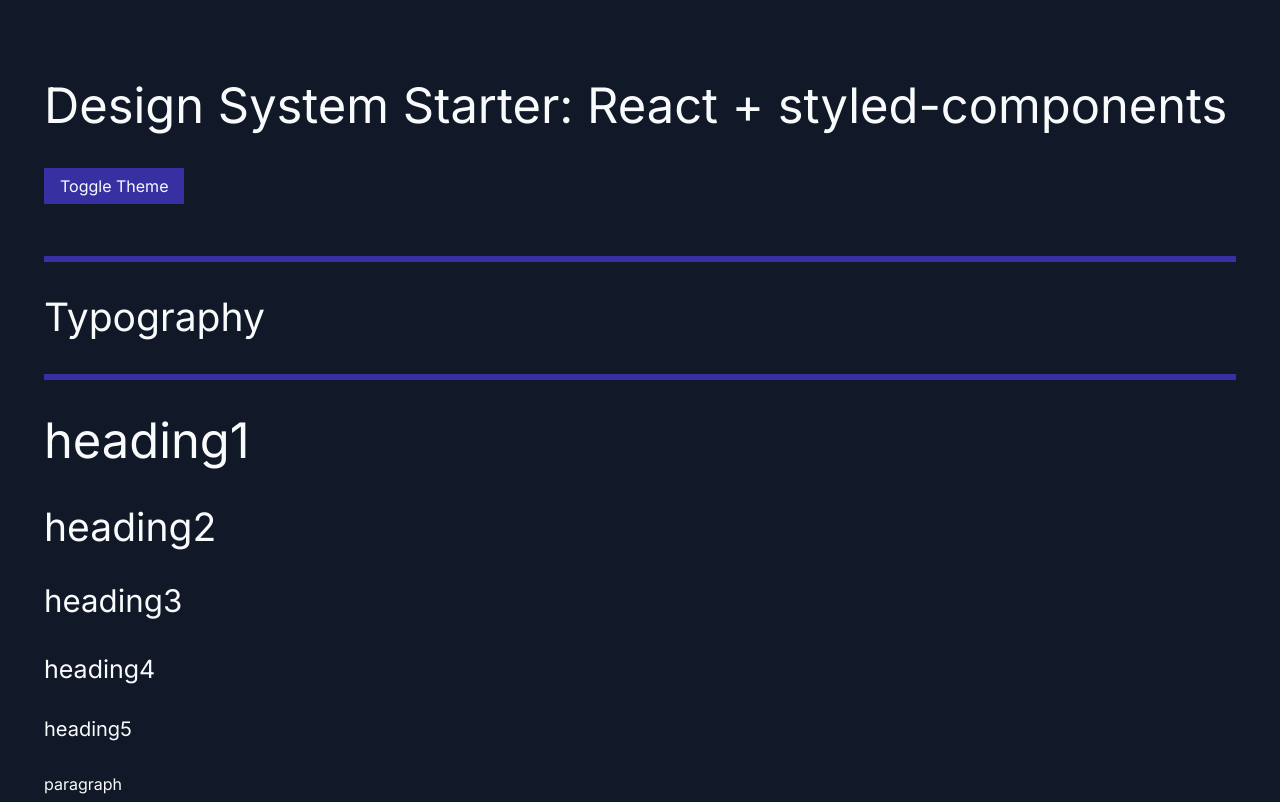
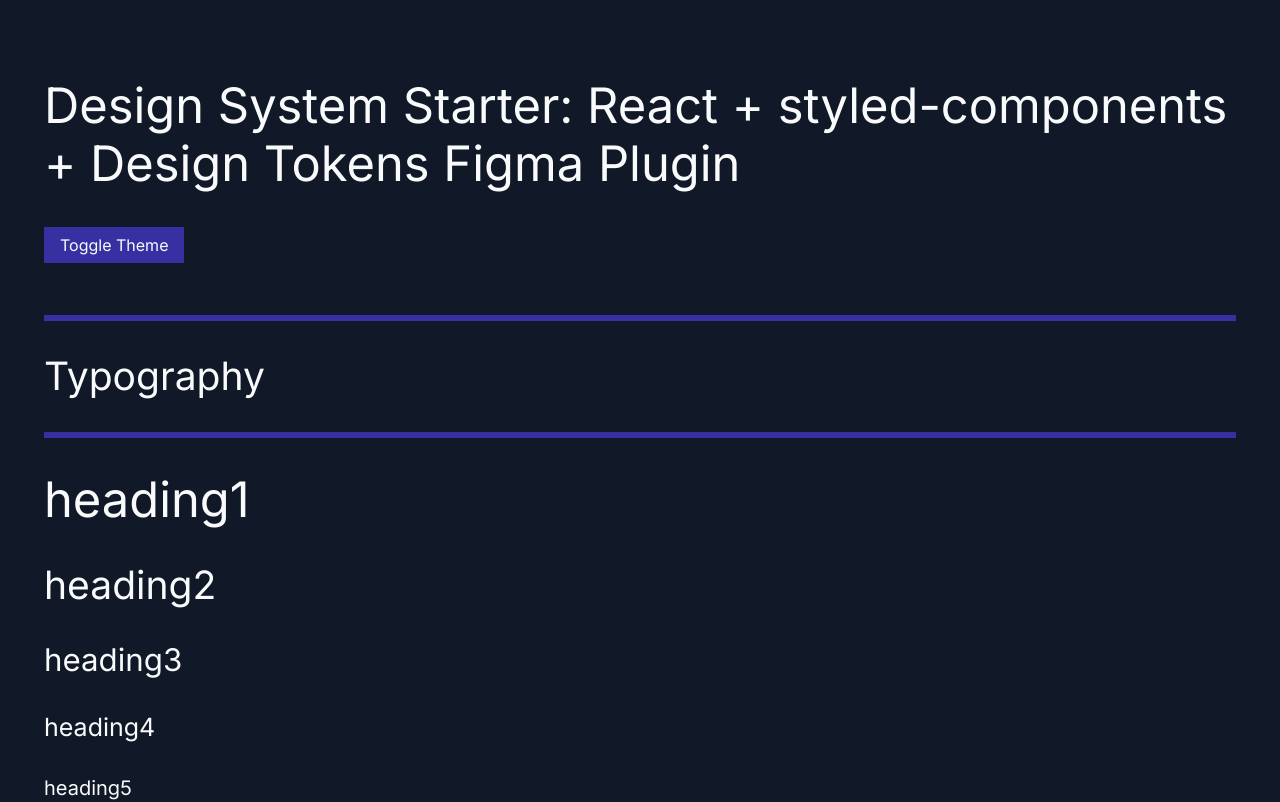
Before and after one commit to EngineeringDesignSystems/React-Styled-Components-Design-Tokens, a React (Create React App) app: page / in a window 1280 px wide. Shown: the top 802 px of the page. Built offline with nearby package versions, Linux system fonts and the light colour scheme.

Commit message:
updating title

```diff
--- a/src/App.tsx
+++ b/src/App.tsx
@@ -54,7 +54,8 @@
       <AppStyled>
         <Header className="App-header">
           <Text styleVariant="heading1">
-            Design System Starter: React + styled-components
+            Design System Starter: React + styled-components + Design Tokens
+            Figma Plugin
           </Text>
           <Button
             label="Toggle Theme"
```
